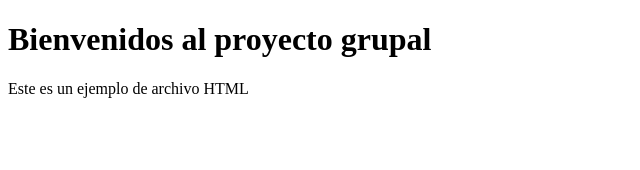
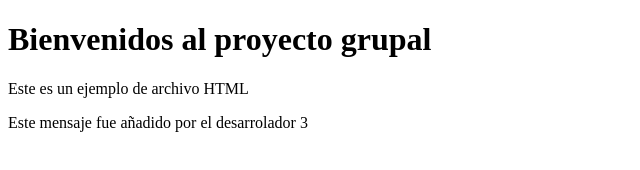
Before and after one commit to roylima/clase_gitLab, a plain HTML site: page index.html in a window 1280 px wide. Shown: the whole page, without its empty margins (0-640 px from the left). Drawn offline with Linux system fonts and the light colour scheme.

Commit message:
Agregando mensaje al archivo HTML

```diff
--- a/index.html
+++ b/index.html
@@ -8,5 +8,7 @@
 <body>
     <h1>Bienvenidos al proyecto grupal</h1>
     <p>Este es un ejemplo de archivo HTML</p>
+
+    <p>Este mensaje fue añadido por el desarrolador 3</p>
 </body>
 </html>
```
